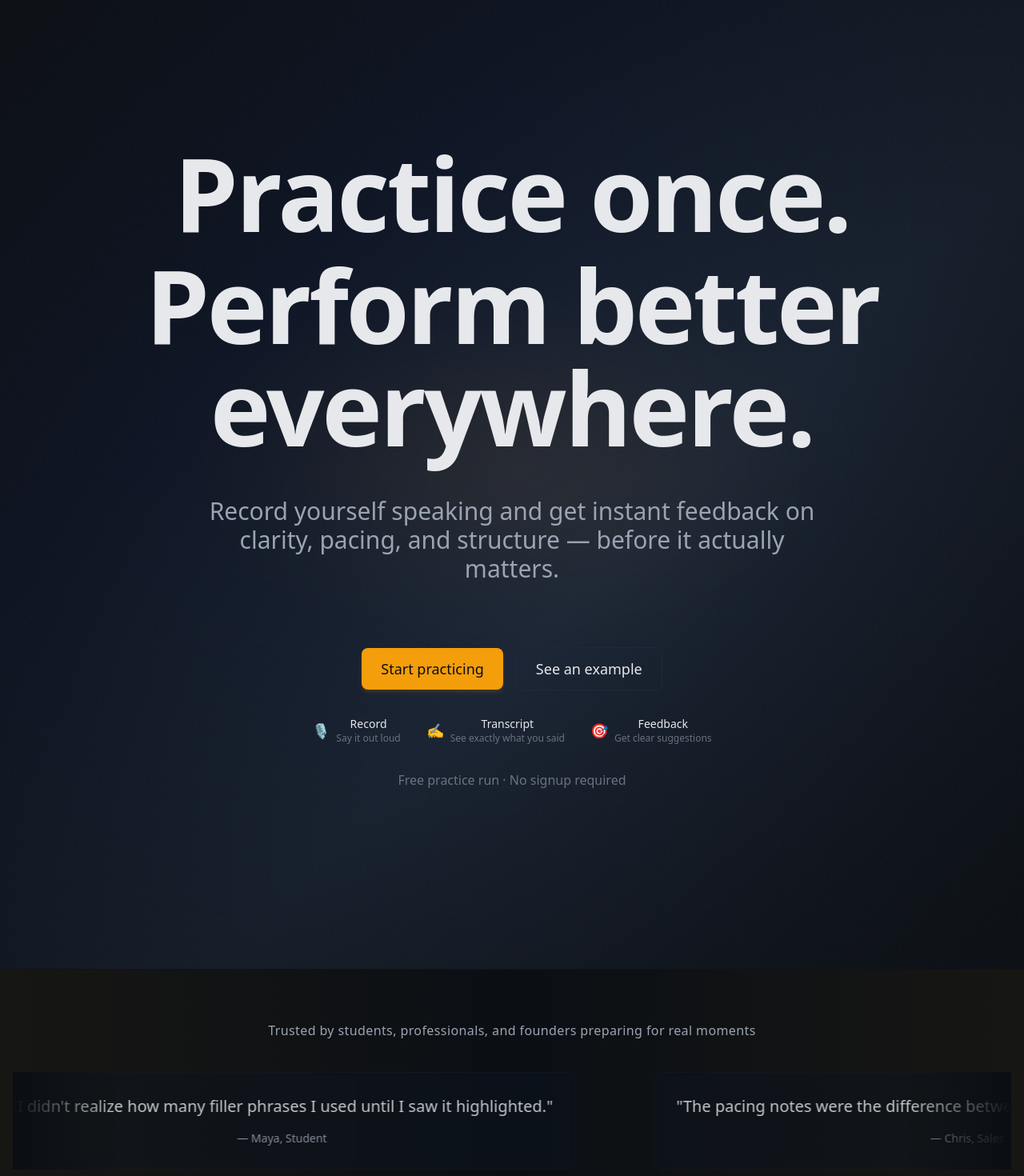
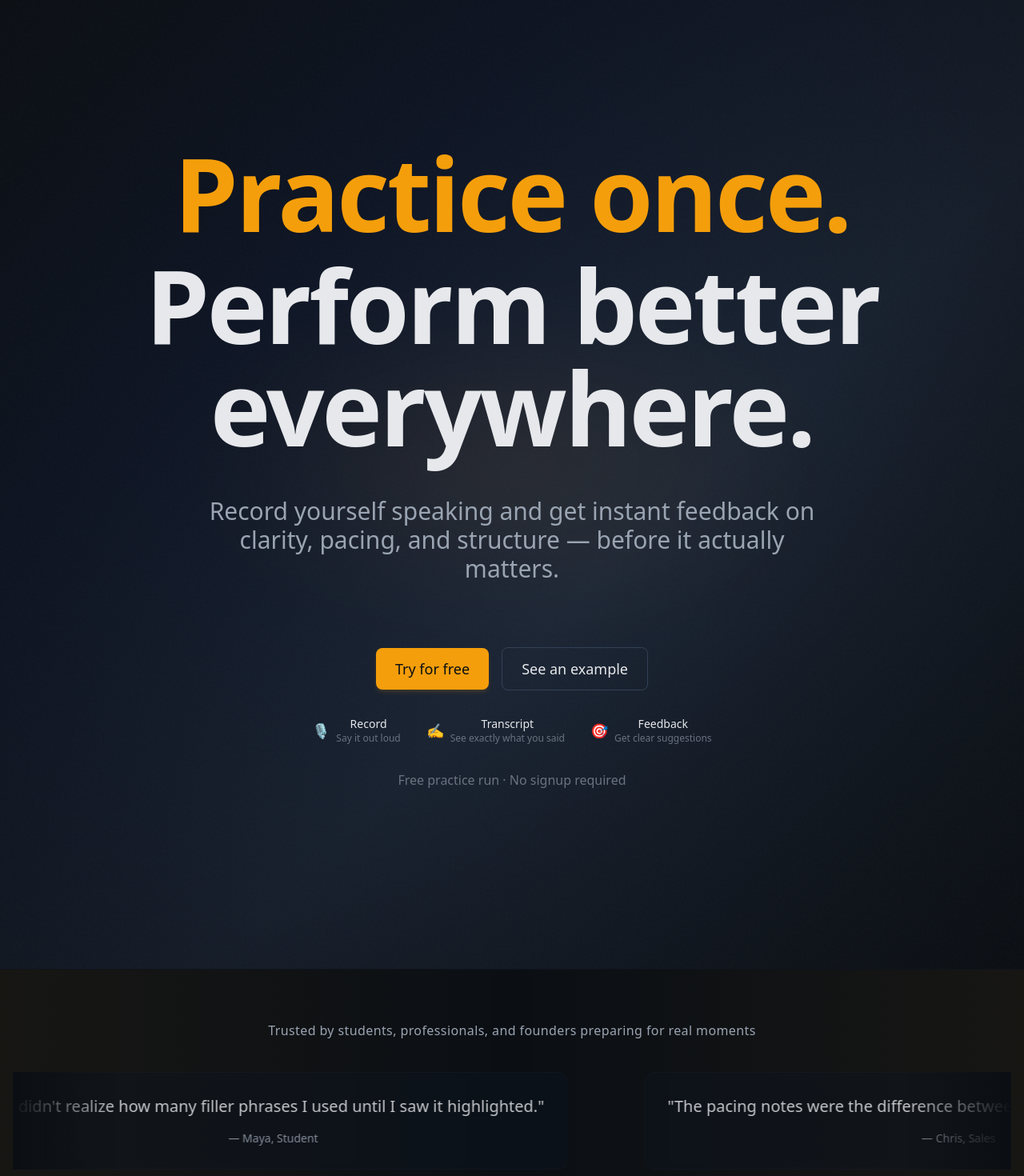
Before and after one commit to taylorp5/PitchPractice, a Next.js app: page / in a window 1280 px wide. Shown: the part 128-1598 px from the top of the page at 80% size. Built offline with nearby package versions, Linux system fonts and the light colour scheme.

Commit message:
UI: Update button text, make Practice once orange, speed up testimonials, improve example button border

```diff
--- a/app/globals.css
+++ b/app/globals.css
@@ -19,7 +19,7 @@
   }
 
   .marquee-animate {
-    animation: marquee 80s linear infinite;
+    animation: marquee 65s linear infinite;
   }
 
   .marquee-container:hover .marquee-animate {
--- a/app/page.tsx
+++ b/app/page.tsx
@@ -120,7 +120,7 @@ export default function LandingPage() {
             transition={{ duration: 0.8 }}
           >
             <h1 className="text-6xl md:text-7xl lg:text-8xl xl:text-9xl font-bold mb-10 md:mb-12 leading-[1.1] tracking-tight" style={{ color: colors.text.primary }}>
-              <span className="block mb-3">Practice once.</span>
+              <span className="block mb-3" style={{ color: colors.accent.primary }}>Practice once.</span>
               <span className="block">Perform better everywhere.</span>
             </h1>
             <p className="text-xl md:text-2xl lg:text-3xl mb-16 md:mb-20 max-w-3xl mx-auto leading-relaxed font-normal" style={{ color: colors.text.secondary }}>
@@ -139,7 +139,7 @@ export default function LandingPage() {
                   href="/try"
                   className="shadow-md shadow-[#F59E0B]/15 hover:shadow-lg hover:shadow-[#F59E0B]/25 transition-all"
                 >
-                  Start practicing
+                  Try for free
                 </Button>
               </motion.div>
               <motion.div
@@ -153,7 +153,7 @@ export default function LandingPage() {
                   onClick={() => {
                     document.getElementById('interactive-example')?.scrollIntoView({ behavior: 'smooth' })
                   }}
-                  className="border border-[#1E293B] hover:border-[#334155] hover:bg-[#0F172A]/50 transition-all"
+                  className="border border-[#334155] hover:border-[#475569] hover:bg-[#0F172A]/50 transition-all"
                 >
                   See an example
                 </Button>
```
